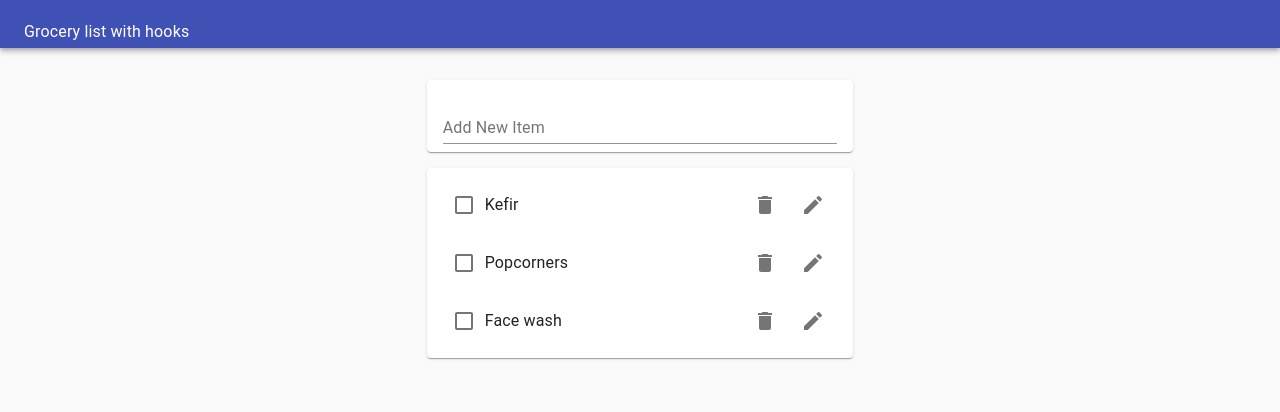
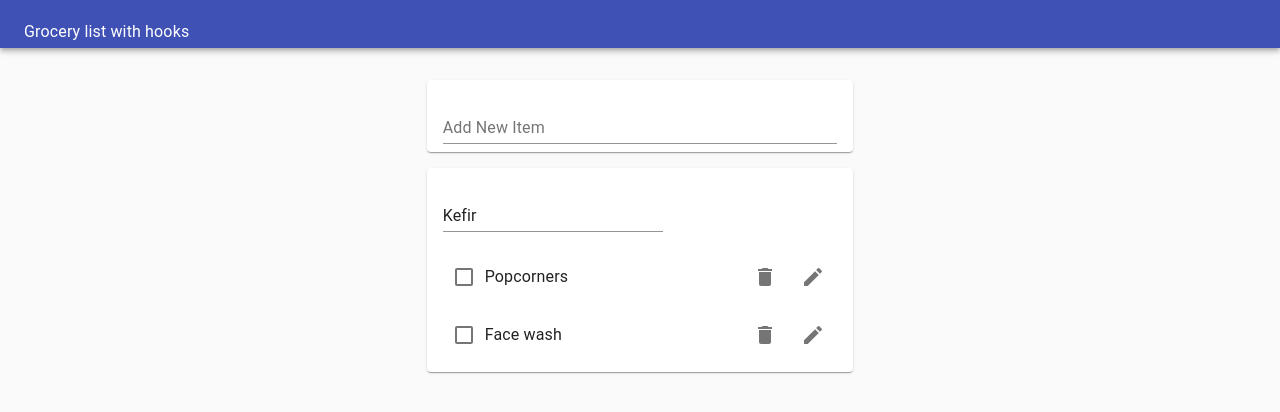
Before and after one commit to Carlito1113/grocery-hooks, a React (Create React App) app: page / in a window 1280 px wide. Both pictures are taken after a click on the button 813 px from the left and 205 px from the top of the page. Shown: the top 412 px of the page. Built offline with nearby package versions, Linux system fonts and the light colour scheme.

Commit message:
the grocery list items can now be edited

```diff
--- a/src/App.js
+++ b/src/App.js
@@ -1,5 +1,5 @@
 import './App.css';
-import GroceryApp from './GroceryApp.jsx'
+import GroceryApp from './GroceryApp'
 
 function App() {
   return <GroceryApp/>
--- /dev/null
+++ b/src/EditItemForm.js
@@ -0,0 +1,25 @@
+import React from 'react'
+import useInputState from './hooks/useInputState'
+import { TextField } from '@material-ui/core'
+
+const EditItemForm = ({ editItem, id, item, toggleEditForm }) => {
+  const [value, handleChange, reset] = useInputState(item)
+
+  return (
+    <form onSubmit={(e) => {
+      e.preventDefault()
+      editItem(id, value)
+      reset()
+      toggleEditForm()
+    }}>
+      <TextField
+        margin="normal"
+        value={value}
+        onChange={handleChange}
+        fullWidth
+      />
+    </form>
+  )
+}
+
+export default EditItemForm
--- a/src/GroceryApp.jsx
+++ b/src/GroceryApp.js
@@ -2,7 +2,7 @@ import React, { useState } from 'react'
 import { Typography, Paper, AppBar, Toolbar, Grid } from '@material-ui/core'
 import GroceryList from './GroceryList'
 import GroceryForm from './GroceryForm'
-import { v4 as uuidv4 } from 'uuid';
+import { v4 as uuidv4 } from 'uuid'
 
 const GroceryApp = () => {
   const initialList = [
@@ -24,8 +24,17 @@ const GroceryApp = () => {
     setList(updatedList)
   }
 
-  const toggleItem = (itemId) => {
-    const updatedItems = list.map(item => item.id === itemId ? {...item, completed: !item.completed} : item)
+  const toggleItem = itemId => {
+    const updatedItems = list.map(item =>
+      item.id === itemId ? { ...item, completed: !item.completed } : item
+    )
+    setList(updatedItems)
+  }
+
+  const editItem = (itemId, newItem) => {
+    const updatedItems = list.map(item =>
+      item.id === itemId ? { ...item, item: newItem } : item
+    )
     setList(updatedItems)
   }
 
@@ -47,7 +56,12 @@ const GroceryApp = () => {
       <Grid container justify="center" style={{ marginTop: '1rem' }}>
         <Grid item xs={11} md={8} lg={4}>
           <GroceryForm addList={addList} />
-          <GroceryList groceries={list} removeItem={removeItem} toggleItem={toggleItem} />
+          <GroceryList
+            groceries={list}
+            removeItem={removeItem}
+            toggleItem={toggleItem}
+            editItem={editItem}
+          />
         </Grid>
       </Grid>
     </Paper>
--- a/src/GroceryList.jsx
+++ b/src/GroceryList.js
@@ -2,7 +2,7 @@ import React from 'react'
 import { Paper, List, Divider } from '@material-ui/core'
 import Item from './Item'
 
-const GroceryList = ({ groceries, removeItem, toggleItem }) => {
+const GroceryList = ({ groceries, removeItem, toggleItem, editItem }) => {
   return (
     <Paper>
       <List>
@@ -14,6 +14,7 @@ const GroceryList = ({ groceries, removeItem, toggleItem }) => {
             completed={grocery.completed}
             removeItem={removeItem}
             toggleItem={toggleItem}
+            editItem={editItem}
           />
         ))}
       </List>
--- a/src/Item.js
+++ b/src/Item.js
@@ -1,3 +1,5 @@
+import useToggleState from './hooks/useToggleState'
+import EditItemForm from './EditItemForm'
 import {
   ListItem,
   ListItemText,
@@ -8,10 +10,25 @@ import {
 import DeleteIcon from '@material-ui/icons/Delete'
 import EditIcon from '@material-ui/icons/Edit'
 
-function Item({ item, completed, removeItem, toggleItem, id }) {
+function Item({ item, completed, removeItem, toggleItem, id, editItem }) {
+  const [isEditing, toggle] = useToggleState(false)
+
   return (
     <ListItem>
-      <Checkbox tabIndex={-1} checked={completed} onClick={() => toggleItem(id)} />
+      {isEditing ? (
+        <EditItemForm
+          editItem={editItem}
+          id={id}
+          item={item}
+          toggleEditForm={toggle}
+        />
+      ) : (
+        <>
+          <Checkbox
+            tabIndex={-1}
+            checked={completed}
+            onClick={() => toggleItem(id)}
+          />
           <ListItemText
             style={{ textDecoration: completed ? 'line-through' : 'none' }}
           >
@@ -21,10 +38,12 @@ function Item({ item, completed, removeItem, toggleItem, id }) {
             <IconButton aria-label="Delete" onClick={() => removeItem(id)}>
               <DeleteIcon />
             </IconButton>
-        <IconButton aria-label="Edit">
+            <IconButton aria-label="Edit" onClick={toggle}>
               <EditIcon />
             </IconButton>
           </ListItemSecondaryAction>
+        </>
+      )}
     </ListItem>
   )
 }
--- /dev/null
+++ b/src/hooks/useToggleState.js
@@ -0,0 +1,14 @@
+import { useState } from 'react'
+
+function useToggle(initialVal = false) {
+  //Call useState, "reserve piece of state"
+  const [state, setState] = useState(initialVal)
+
+  const toggle = () => {
+    setState(!state)
+  }
+  // return piece of state AND a function to toggle it
+  return [state, toggle]
+}
+
+export default useToggle
```
Also changed, not shown: src/GroceryForm.js (renamed from src/GroceryForm.jsx). Lines whose indentation alone changed are shown as unchanged.
